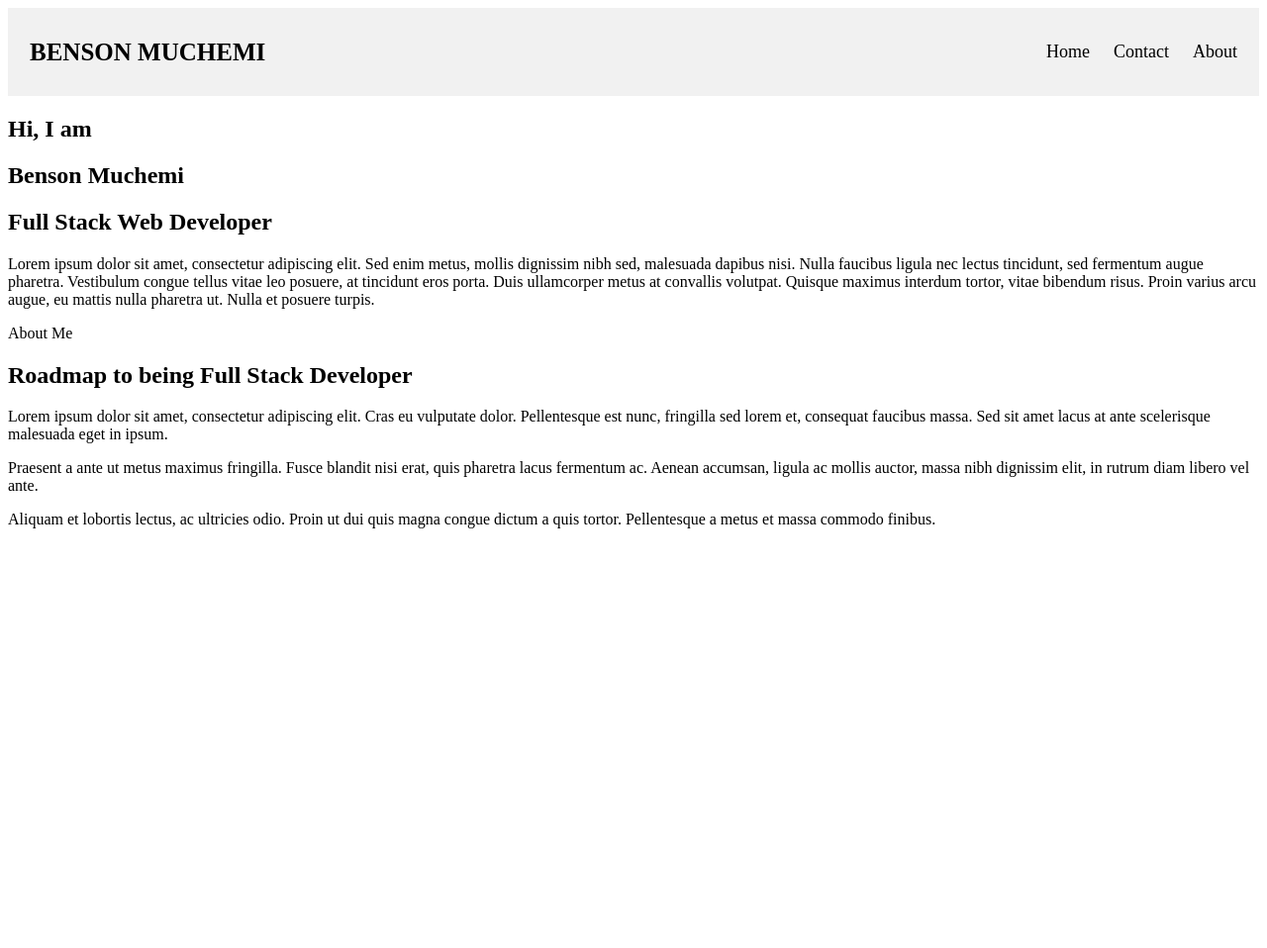
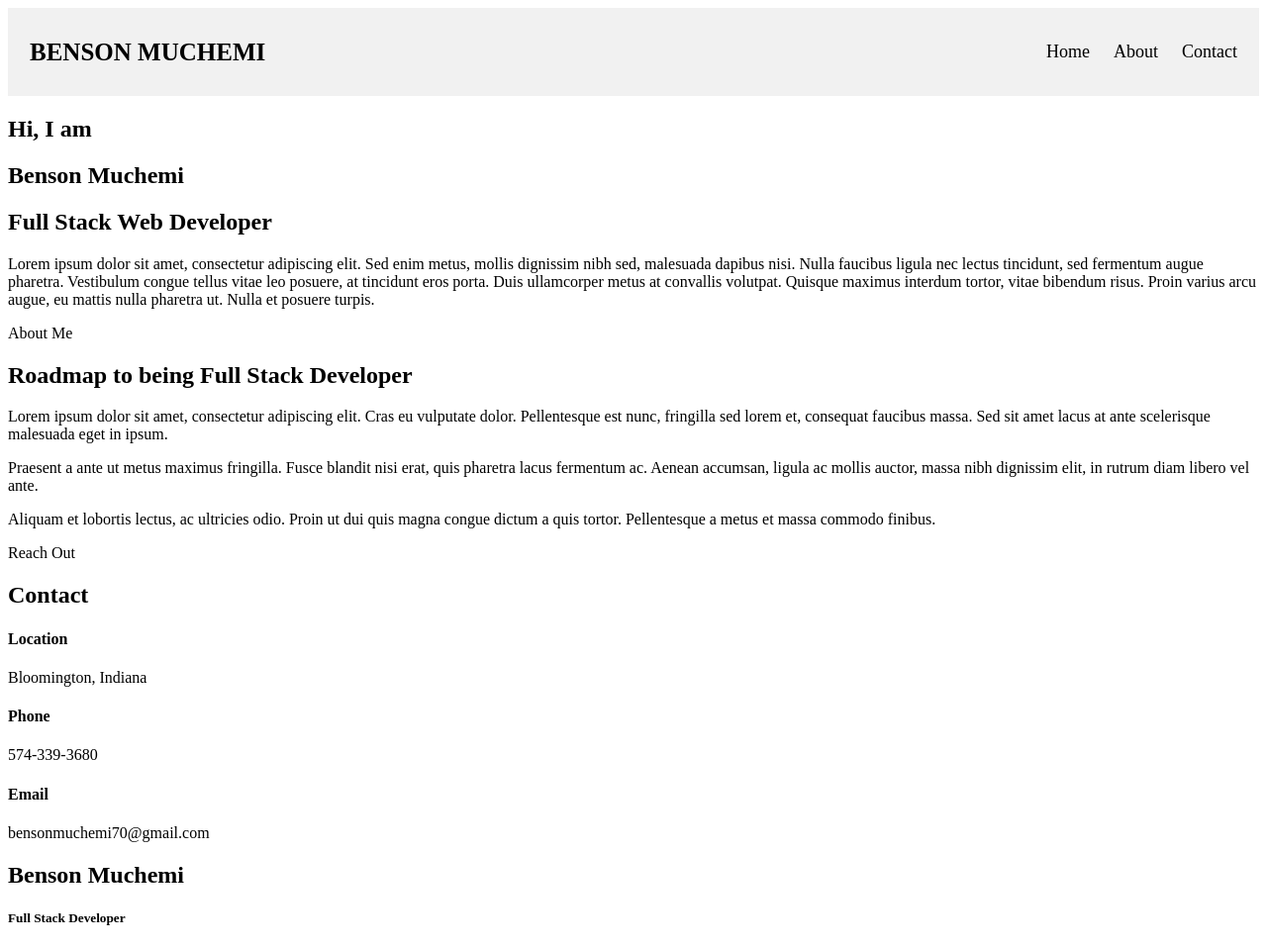
Before and after one commit to benmuchemi15/aboutme-web, a plain HTML site: page index.html in a window 1280 px wide. Shown: the whole page at 99% size. Before the commit the page ends 800 px from the top, so only its background shows below. Drawn offline with Linux system fonts and the light colour scheme.

Commit message:
added contact and footer

```diff
--- a/index.html
+++ b/index.html
@@ -13,8 +13,8 @@
         <a href="#default" class="logo">BENSON MUCHEMI</a>
         <div class="header-right">
           <a href="#home">Home</a>
+          <a href="#about">About</a>
           <a href="#contact">Contact</a>
-          <a href="#about">About</a>
         </div>
       </div>
     <!-- Home Section -->
@@ -42,5 +42,39 @@
             <p class="text5">Aliquam et lobortis lectus, ac ultricies odio. Proin ut dui quis magna congue dictum a quis tortor. Pellentesque a metus et massa commodo finibus.</p>
         </div>
     </section>
+    <!-- Contact Setion -->
+    <section class="container3" id="contact">
+        <div class="call">
+            <header class="content">
+                <p class="pen">Reach Out</p>
+                <h2 class="pad">Contact</h2>
+            </header>
+            <div class="row">
+                <div class="column">
+                    <div class="loc"><i class="fas fa-map-marker"></i>
+                        <h4 class="loca">Location</h4>
+                        <p class="bloom">Bloomington, Indiana</p>
+                    </div>
+                </div>
+                <div class="tele">
+                    <div class="telep"><i class="fas fa-mobile fa-2x mb-4"></i>
+                        <h4 class="teleph">Phone</h4>
+                        <p class="numb">574-339-3680</p>
+                    </div>
+                </div>
+                <div class="mail"><a class="" href="bensomuchemi70@gmail.com"></a><i class=""></i>
+                        <h4 class="cont">Email</h4>
+                        <p class="emai">bensonmuchemi70@gmail.com</p>
+                </div>
+            </div>
+        </div>
+    </section>
+    <!-- Footer -->
+    <footer>
+        <div class="footer">
+            <h2>Benson Muchemi</h2>
+            <h5>Full Stack Developer</h5>
+        </div>
+    </footer>
 </body>
 </html>
```
